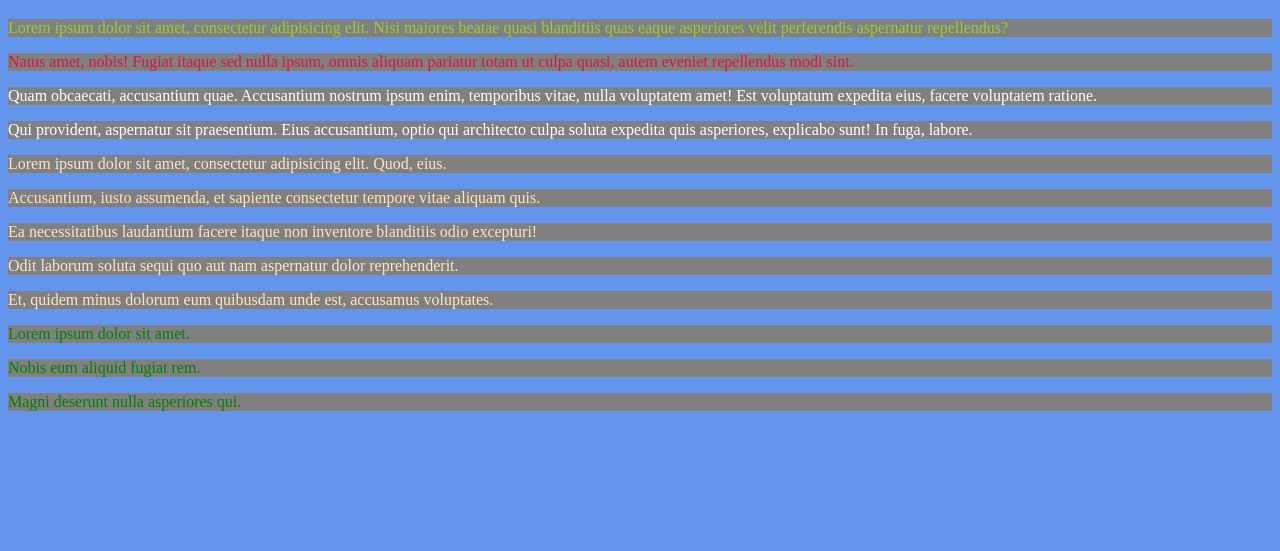
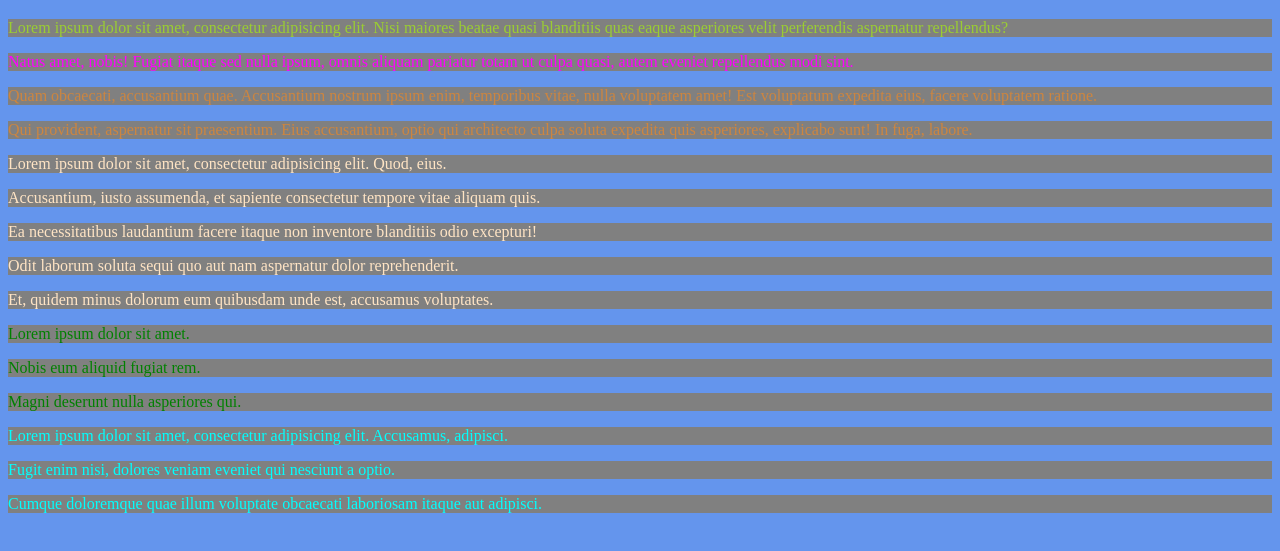
Before and after one commit to mmgrochowski/css-podstawy, a plain HTML site: page index.html in a window 1280 px wide. Shown: the part 61-612 px from the top of the page. Drawn offline with Linux system fonts and the light colour scheme.

Commit message:
komplet znaczników

```diff
--- a/css/style.css
+++ b/css/style.css
@@ -22,3 +22,15 @@ p{
 #moniki > p {
     color: bisque;
 }
+div#moniki >div >div >p {
+    color: aqua;
+
+}
+p#selektor-po-id ~ p {
+
+    color:peru;
+}
+p#selektor-po-id + p {
+
+    color:magenta;
+}
--- a/index.html
+++ b/index.html
@@ -24,10 +24,17 @@
         <p>Ea necessitatibus laudantium facere itaque non inventore blanditiis odio excepturi!</p>
         <p>Odit laborum soluta sequi quo aut nam aspernatur dolor reprehenderit.</p>
         <p>Et, quidem minus dolorum eum quibusdam unde est, accusamus voluptates.</p>
-        <div>
+
+           <div>
             <p>Lorem ipsum dolor sit amet.</p>
             <p>Nobis eum aliquid fugiat rem.</p>
             <p>Magni deserunt nulla asperiores qui.</p>
+            <div>
+                <p>Lorem ipsum dolor sit amet, consectetur adipisicing elit. Accusamus, adipisci.</p>
+                <p>Fugit enim nisi, dolores veniam eveniet qui nesciunt a optio.</p>
+                <p>Cumque doloremque quae illum voluptate obcaecati laboriosam itaque aut adipisci.</p>
+
+            </div>
         </div>
 
 
@@ -35,5 +42,4 @@
 
 
 </body>
-
 </html>
```
